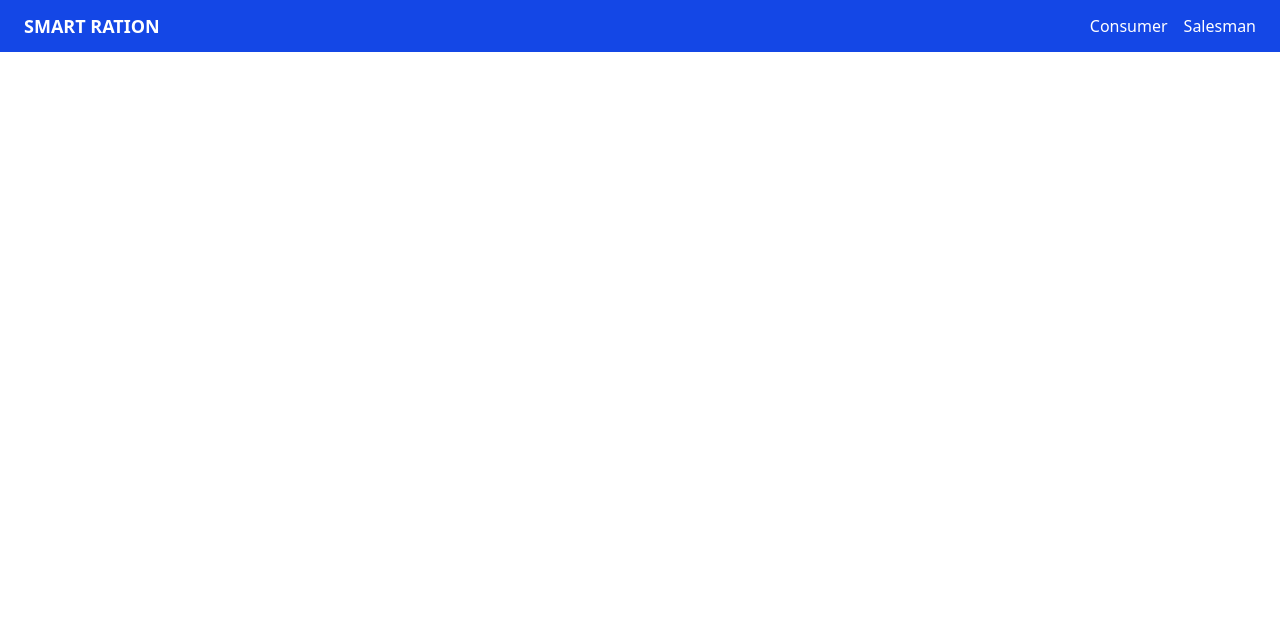
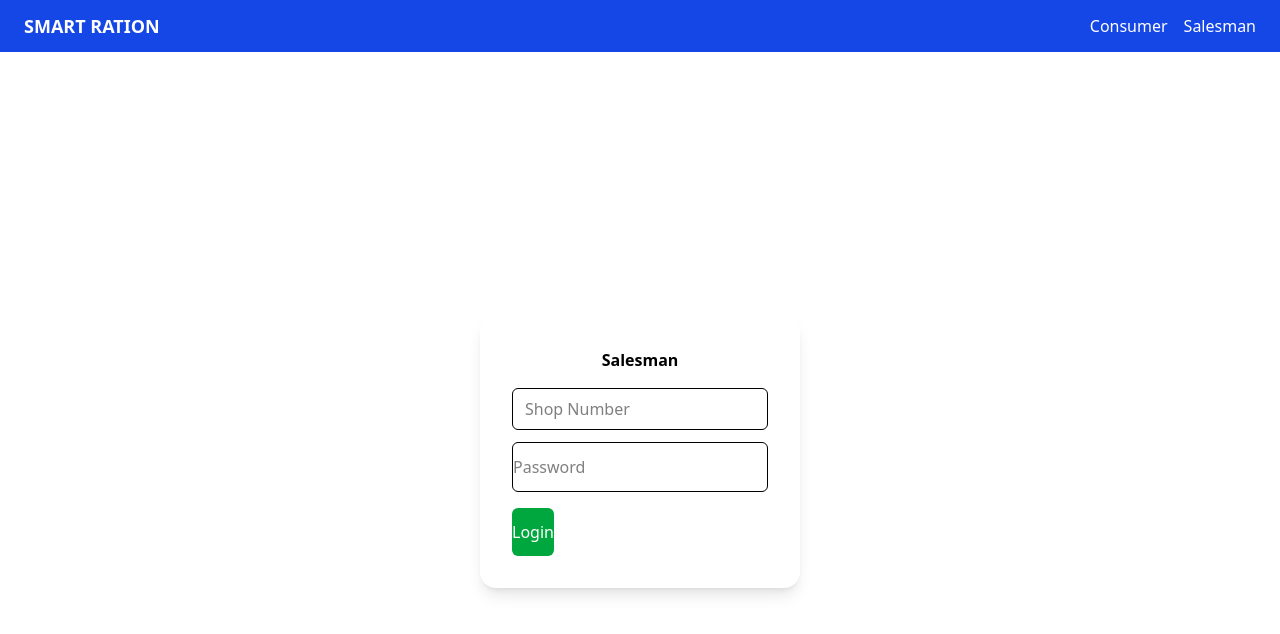
Before and after one commit to mrgowtham120703/smart-ration-system, a React (Vite) app in the folder client/smart-ration-system/: page /salesman in a window 1280 px wide. Shown: the top 634 px of the page. Built offline with nearby package versions, Linux system fonts and the light colour scheme.

Commit message:
pages/LoginSalesman.jsx created and mounted

```diff
--- a/client/smart-ration-system/src/App.jsx
+++ b/client/smart-ration-system/src/App.jsx
@@ -2,12 +2,14 @@ import React from 'react';
 import { Routes, Route } from "react-router-dom";
 import Navbar from './components/Navbar';
 import LoginConsumer from './pages/LoginConsumer';
+import LoginSalesman from './pages/LoginSalesman';
 
 const App = () => (
   <div>
     <Navbar />
     <Routes>
       <Route path='/' element={<LoginConsumer />} />
+      <Route path='/salesman' element={<LoginSalesman />} />
     </Routes>
   </div>
 )
--- a/client/smart-ration-system/src/pages/LoginSalesman.jsx
+++ b/client/smart-ration-system/src/pages/LoginSalesman.jsx
@@ -0,0 +1,46 @@
+import React, { useState } from "react";
+import { useNavigate } from "react-router-dom";
+
+const LoginSalesman = () => {
+    const [shopId, setShopId] = useState("");
+    const [password, setPassword] = useState("");
+    const navigate = useNavigate();
+
+    const handleLogin = () => {
+        if (shopId && password) {
+            alert("Salesman login successfull");
+            navigate("/dashboard")
+        } else {
+            alert("Enter valid credentials")
+        }
+    };
+
+    return (
+        <div className="flex items-center justify-center min-h-screen">
+            <div className="bg-white shadow-lg rounded-2xl p-8 w-80">
+                <h2 className="text=xl font-semibold mb-4 text-center">Salesman</h2>
+                <input
+                    type="text"
+                    placeholder="Shop Number"
+                    className="border rounded-md px-3 py-2 w-full mb-3"
+                    value={shopId}
+                    onChange={(e) => setShopId(e.target.value)}
+                />
+                <input
+                    type="password"
+                    placeholder="Password"
+                    className="border rounded-md py-3 w-full mb-4"
+                    value={password}
+                    onChange={(e) => setPassword(e.target.value)}
+                />
+                <button
+                    onClick={handleLogin}
+                    className="bg-green-600 text-white w-fill py-3 rounded-md hover:bg-green-700"
+                >Login
+                </button>
+            </div>
+        </div>
+    );
+};
+
+export default LoginSalesman;
```
